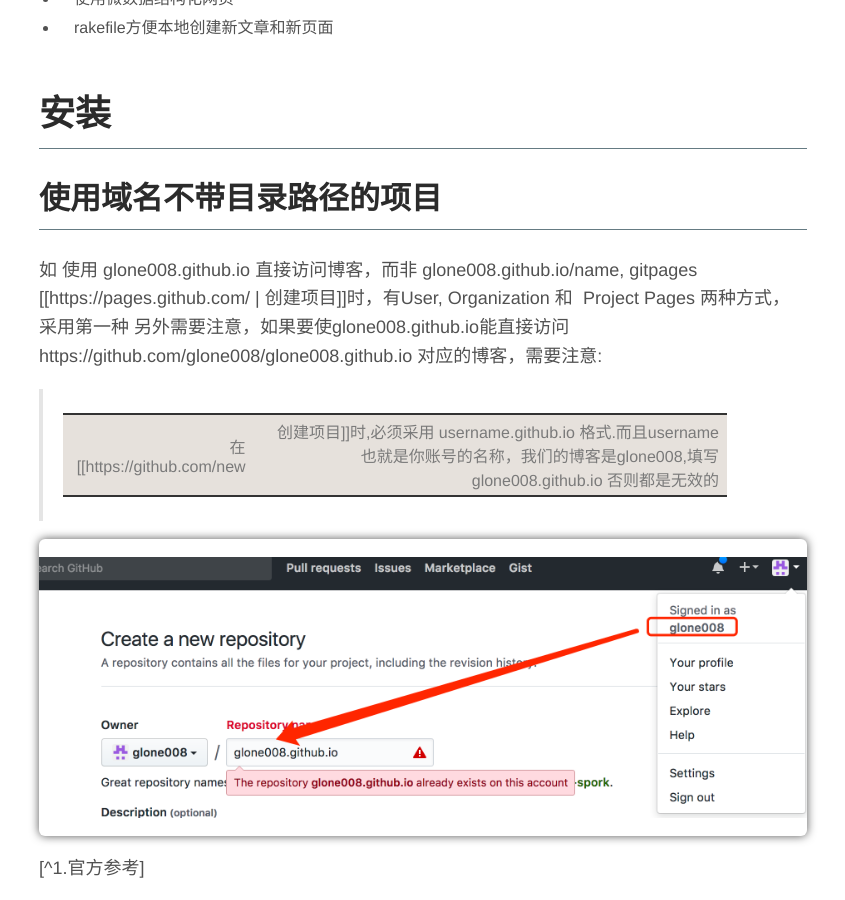
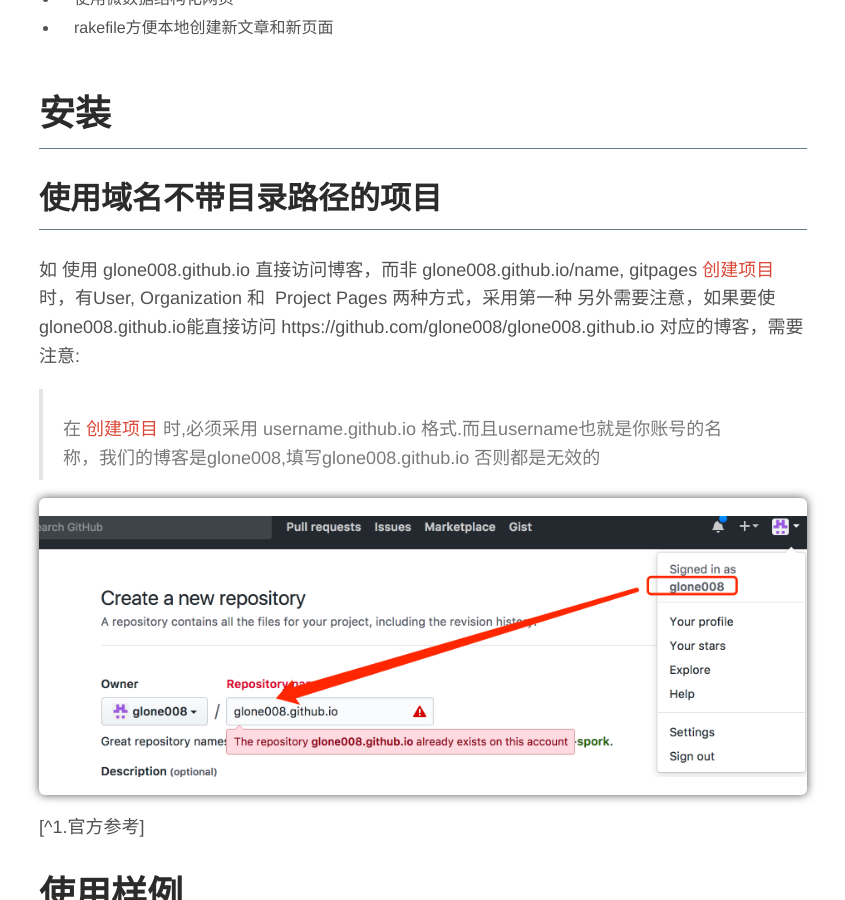
Before and after one commit to glone008/dengta.github.io, a Jekyll site: the page built from _posts/博客使用参考/2017-07-01-blog-help.md, in a window 1280 px wide and 900 px high, scrolled down 1062 px. Shown: the whole window, without its empty margins (217-1062 px from the left). Built offline with Jekyll 4.4.1, drawn with Linux system fonts in a browser that asks for light colours.

Commit message:
Update 2017-07-01-blog-help.md

```diff
--- a/_posts/博客使用参考/2017-07-01-blog-help.md
+++ b/_posts/博客使用参考/2017-07-01-blog-help.md
@@ -26,9 +26,9 @@
 
 # 安装
 ## 使用域名不带目录路径的项目
-如 使用 glone008.github.io 直接访问博客，而非 glone008.github.io/name, gitpages [[https://pages.github.com/ | 创建项目]]时，有User, Organization 和  Project Pages 两种方式，采用第一种 另外需要注意，如果要使glone008.github.io能直接访问 https://github.com/glone008/glone008.github.io 对应的博客，需要注意:
+如 使用 glone008.github.io 直接访问博客，而非 glone008.github.io/name, gitpages [创建项目](https://pages.github.com/) 时，有User, Organization 和  Project Pages 两种方式，采用第一种 另外需要注意，如果要使glone008.github.io能直接访问 https://github.com/glone008/glone008.github.io 对应的博客，需要注意:
 
-> 在[[https://github.com/new | 创建项目]]时,必须采用 username.github.io 格式.而且username也就是你账号的名称，我们的博客是glone008,填写glone008.github.io 否则都是无效的
+> 在  [创建项目](https://github.com/new)  时,必须采用 username.github.io 格式.而且username也就是你账号的名称，我们的博客是glone008,填写glone008.github.io 否则都是无效的
 
 
 ![Image description](/statics/images/20170701/QQ20170701-200806@2x.png)
```
